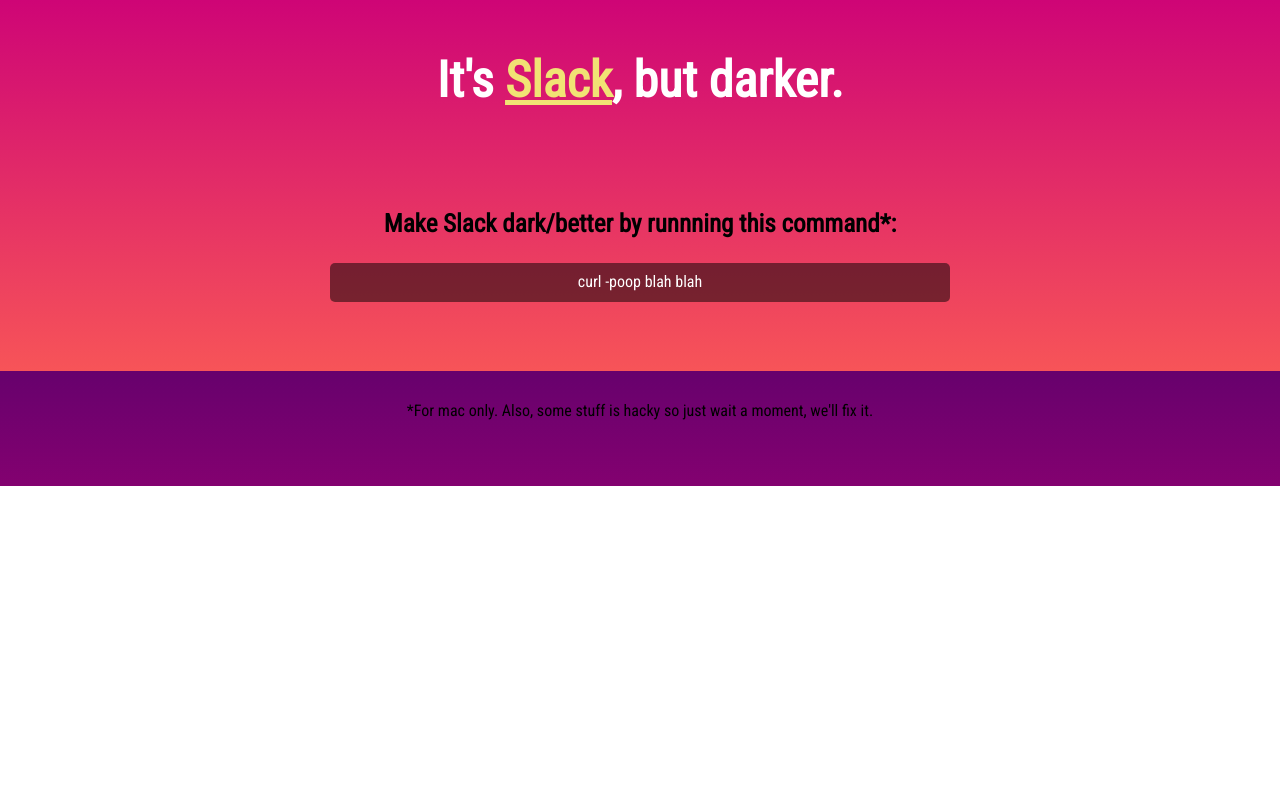
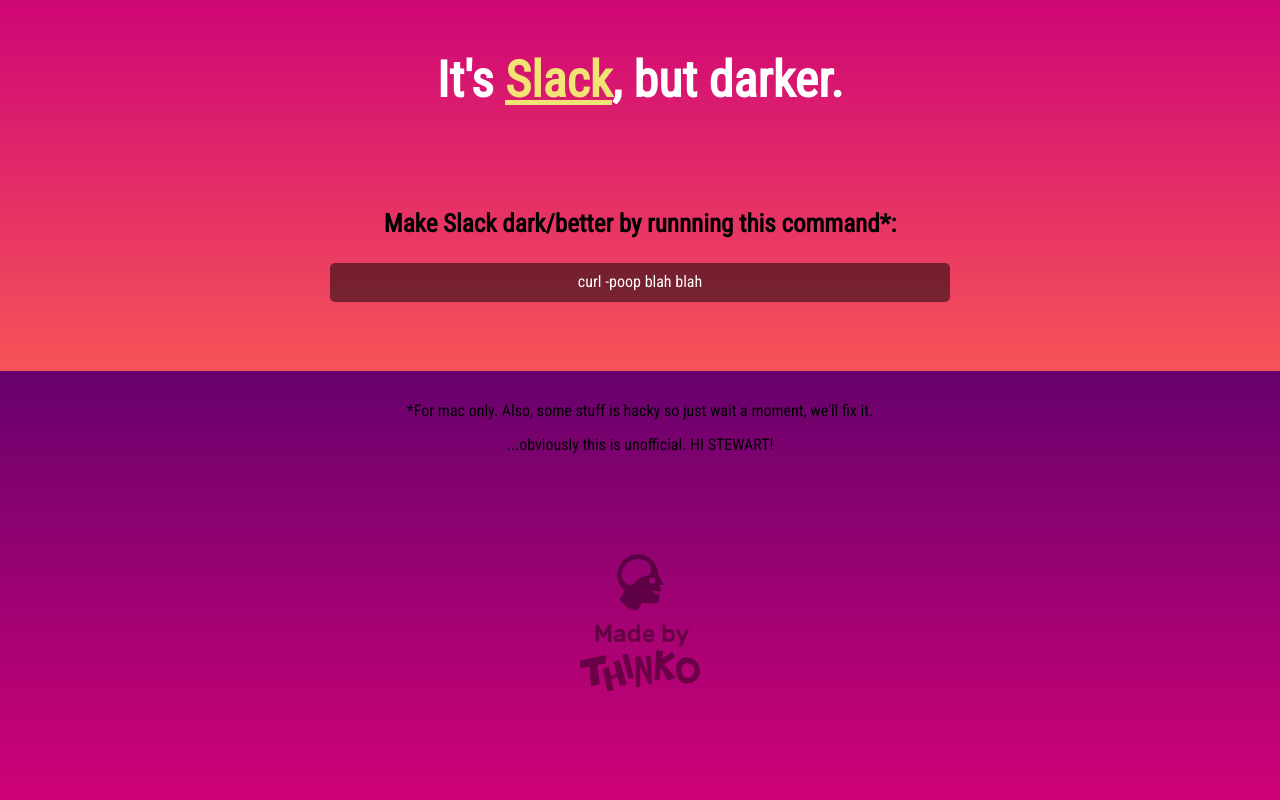
Before and after one commit to altbizney/dark-slack, a plain HTML site: page index.html in a window 1280 px wide. Shown: the part 1229-2029 px from the top of the page. Before the commit the page ends 1715 px from the top, so only its background shows below. Drawn offline with Linux system fonts and the light colour scheme.

Commit message:
hi stewart

```diff
--- a/index.html
+++ b/index.html
@@ -19,7 +19,10 @@
     </section>
 
     <footer>
-      <p>*For mac only. Also, some stuff is hacky so just wait a moment, we'll fix it.</p>
+      <p>*For mac only. Also, some stuff is hacky so just wait a moment, we'll fix it. </p>
+      <p>...obviously this is unofficial. HI STEWART!</p>
+
+      <a class="thinko" href="http://thinko.com"><img src="thinko.svg" alt=""></a>
     </footer>
   </body>
 </html>
--- a/style.css
+++ b/style.css
@@ -68,3 +68,14 @@
   text-align: center;
   margin: 0 auto;
 }
+
+.thinko {
+  display: block;
+  margin: 100px auto;
+  width: 120px;
+  opacity: 0.4;
+}
+
+.thinko:hover {
+  opacity: 0.6;
+}
```
Also changed, not shown: thinko.svg (added).
